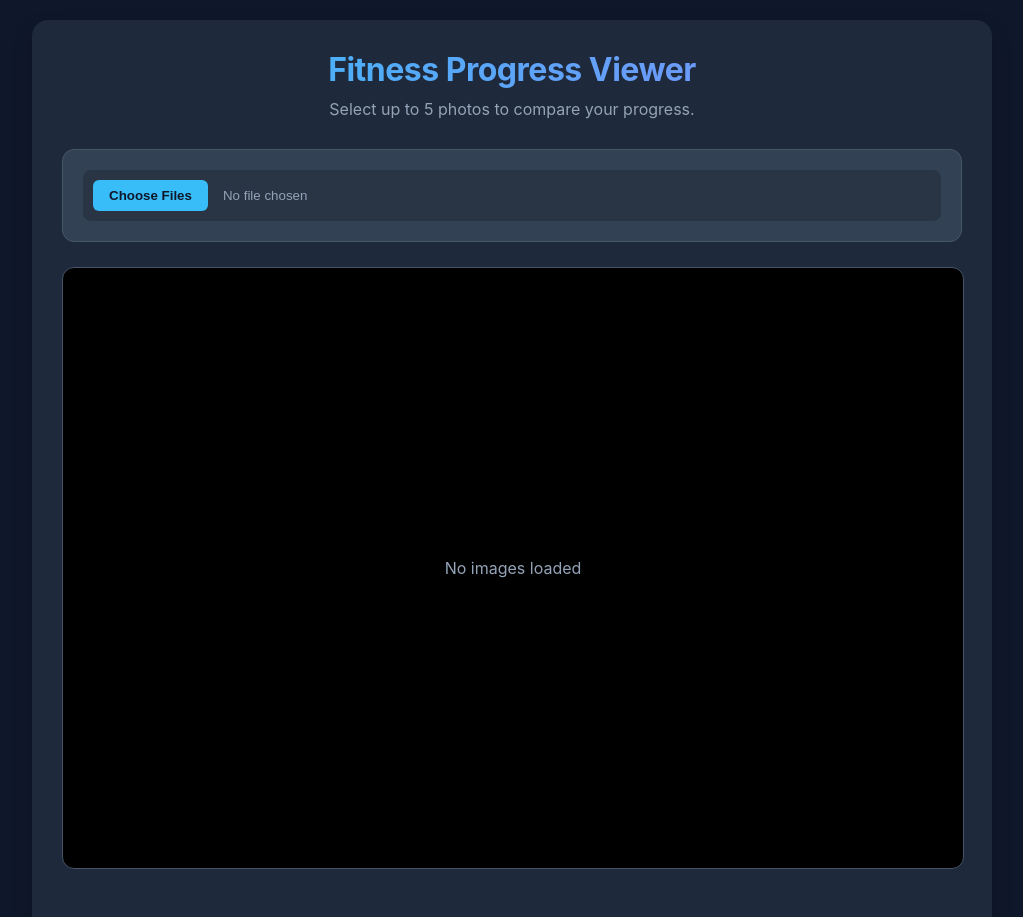
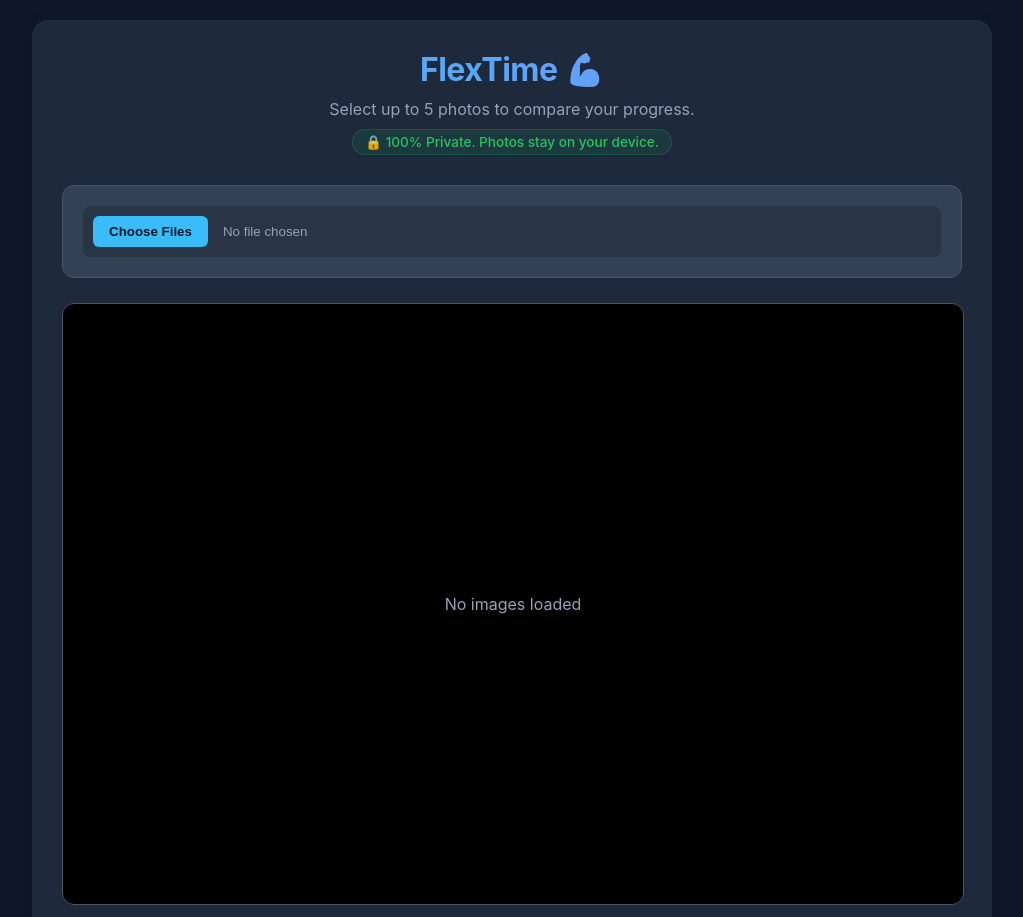
Before and after one commit to jakenbear/fitness-progress-viewer, a website: page index.html in a window 1280 px wide. Shown: the top 917 px of the page, without its empty margins (128-1151 px from the left). Drawn offline with Linux system fonts and the light colour scheme.

Commit message:
Rebrand: Rename to FlexTime and add privacy badge

```diff
--- a/index.html
+++ b/index.html
@@ -3,14 +3,17 @@
 <head>
     <meta charset="UTF-8">
     <meta name="viewport" content="width=device-width, initial-scale=1.0">
-    <title>Fitness Progress Viewer</title>
+    <title>FlexTime - Private Progress Tracker</title>
     <link rel="stylesheet" href="style.css">
 </head>
 <body>
     <div class="container">
         <header>
-            <h1>Fitness Progress Viewer</h1>
+            <h1>FlexTime 💪</h1>
             <p>Select up to 5 photos to compare your progress.</p>
+            <div class="privacy-badge">
+                🔒 100% Private. Photos stay on your device.
+            </div>
         </header>
 
         <div class="controls">
--- a/package.json
+++ b/package.json
@@ -1,7 +1,7 @@
 {
-  "name": "fitness-progress-viewer",
+  "name": "flextime",
   "version": "1.0.0",
-  "description": "A simple app to compare fitness progress photos",
+  "description": "A simple, private app to compare fitness progress photos",
   "main": "server.js",
   "scripts": {
     "start": "node server.js"
--- a/style.css
+++ b/style.css
@@ -48,6 +48,18 @@
 header p {
     color: var(--text-secondary);
     margin: 0;
+}
+
+.privacy-badge {
+    display: inline-block;
+    margin-top: 10px;
+    padding: 4px 12px;
+    background: rgba(34, 197, 94, 0.1);
+    color: var(--success-color);
+    border-radius: 20px;
+    font-size: 0.85em;
+    font-weight: 500;
+    border: 1px solid rgba(34, 197, 94, 0.2);
 }
 
 .controls {
```
Also changed, not shown: README.md.
